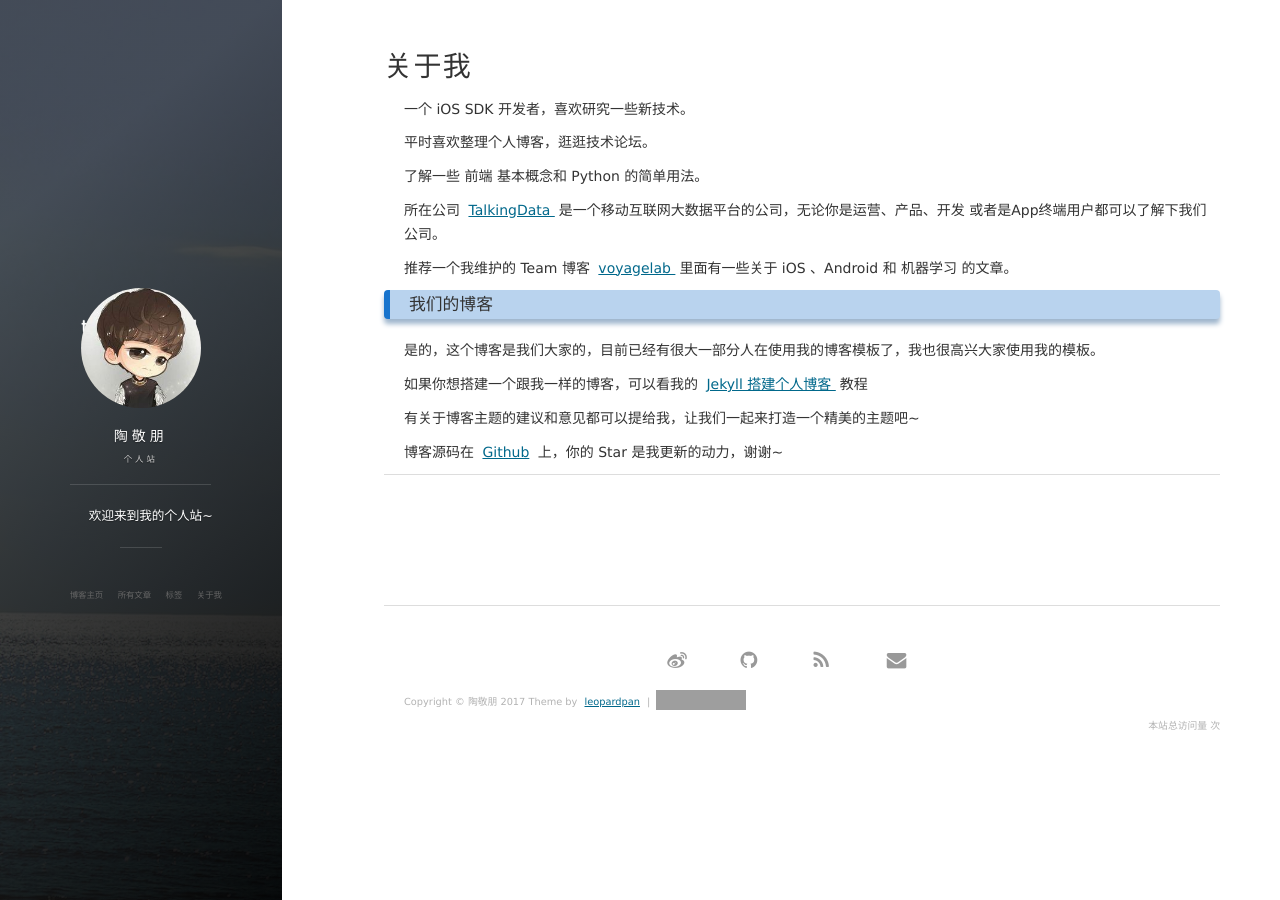
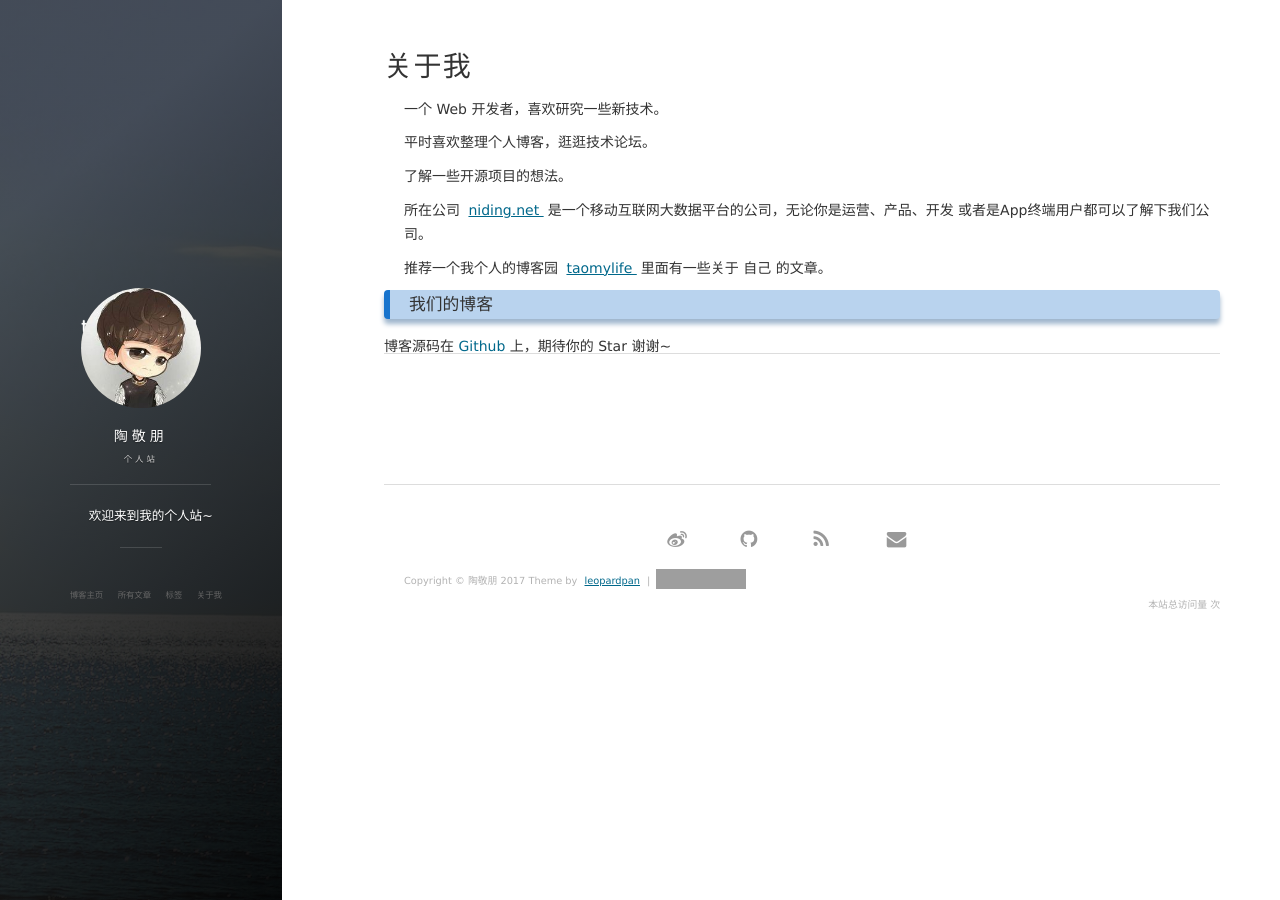
Before and after one commit to taomylife521/taomylife521.github.io, a Jekyll site: the page built from about.md, in a window 1280 px wide. Built offline with Jekyll 4.4.1, drawn with Linux system fonts in a browser that asks for light colours; nearby versions of some CDN libraries; comment, search, counter and statistics services are not loaded; grey boxes are pictures that could not be loaded.

Commit message:
Signed-off-by: taomylife521 <514935323@qq.com>

```diff
--- a/CNAME
+++ b/CNAME
@@ -1 +1 @@
-baixin.io
+http://www.cnblogs.com/taomylife
--- a/about.md
+++ b/about.md
@@ -3,43 +3,29 @@ layout: page
 title: 关于我
 ---
 
-一个 iOS SDK 开发者，喜欢研究一些新技术。
+一个 Web 开发者，喜欢研究一些新技术。
 <p>
 平时喜欢整理个人博客，逛逛技术论坛。
 <p>
-了解一些 前端 基本概念和 Python 的简单用法。
+了解一些开源项目的想法。
 
 <p>
 
 所在公司
-<a target="_blank" href="https://www.talkingdata.com/"> TalkingData </a>
+<a target="_blank" href="https://www.niding.net/"> niding.net </a>
 是一个移动互联网大数据平台的公司，无论你是运营、产品、开发 或者是App终端用户都可以了解下我们公司。
 <p>
 
-推荐一个我维护的 Team 博客
-<a target="_blank" href="http://talkingdata.me/"> voyagelab </a>
-里面有一些关于 iOS 、Android 和 机器学习 的文章。
+推荐一个我个人的博客园
+<a target="_blank" href="http://www.cnblogs.com/taomylife"> taomylife </a>
+里面有一些关于 自己 的文章。
 
 <p>
 
 <h3> 我们的博客 </h3>
 
-<p>
 
-是的，这个博客是我们大家的，目前已经有很大一部分人在使用我的博客模板了，我也很高兴大家使用我的模板。
 
-<p>
-
-如果你想搭建一个跟我一样的博客，可以看我的
-<a href="/2016/10/jekyll_tutorials1/"> Jekyll 搭建个人博客 </a>
-教程
-
-<p>
-
-有关于博客主题的建议和意见都可以提给我，让我们一起来打造一个精美的主题吧~
-
-<p>
-
-博客源码在 <a target="_blank" href='https://github.com/leopardpan/leopardpan.github.io/'>Github</a> 上，你的 Star 是我更新的动力，谢谢~
+博客源码在 <a target="_blank" href='https://github.com/leopardpan/leopardpan.github.io/'>Github</a> 上，期待你的 Star 谢谢~
 
 {% include comments.html %}
```
Also changed, not shown: _posts/2017-03-30-FirstDemo.md (added, +5 -0 lines).
